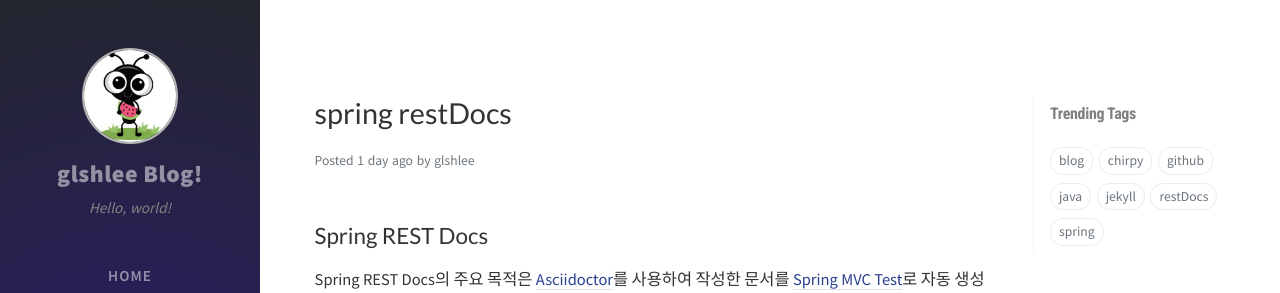
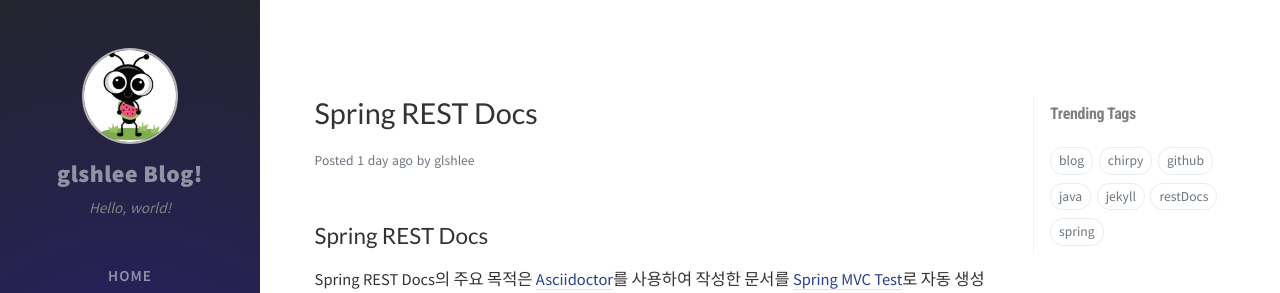
Before and after one commit to glshlee/glshlee.github.io, a Jekyll site: the page built from _posts/2021-01-15-spring_rest_docs.md, in a window 1280 px wide and 900 px high. Shown: the top 293 px of the window. Built offline with Jekyll 4.4.1, drawn with Linux system fonts in a browser that asks for light colours; nearby versions of some CDN libraries; comment, search, counter and statistics services are not loaded.

Commit message:
Update Spring REST Docs title.

```diff
--- a/_posts/2021-01-15-spring_rest_docs.md
+++ b/_posts/2021-01-15-spring_rest_docs.md
@@ -1,5 +1,5 @@
 ---
-title: spring restDocs
+title: Spring REST Docs
 author: glshlee
 date: 2021-01-15
 categories: [spring, docs]
```
